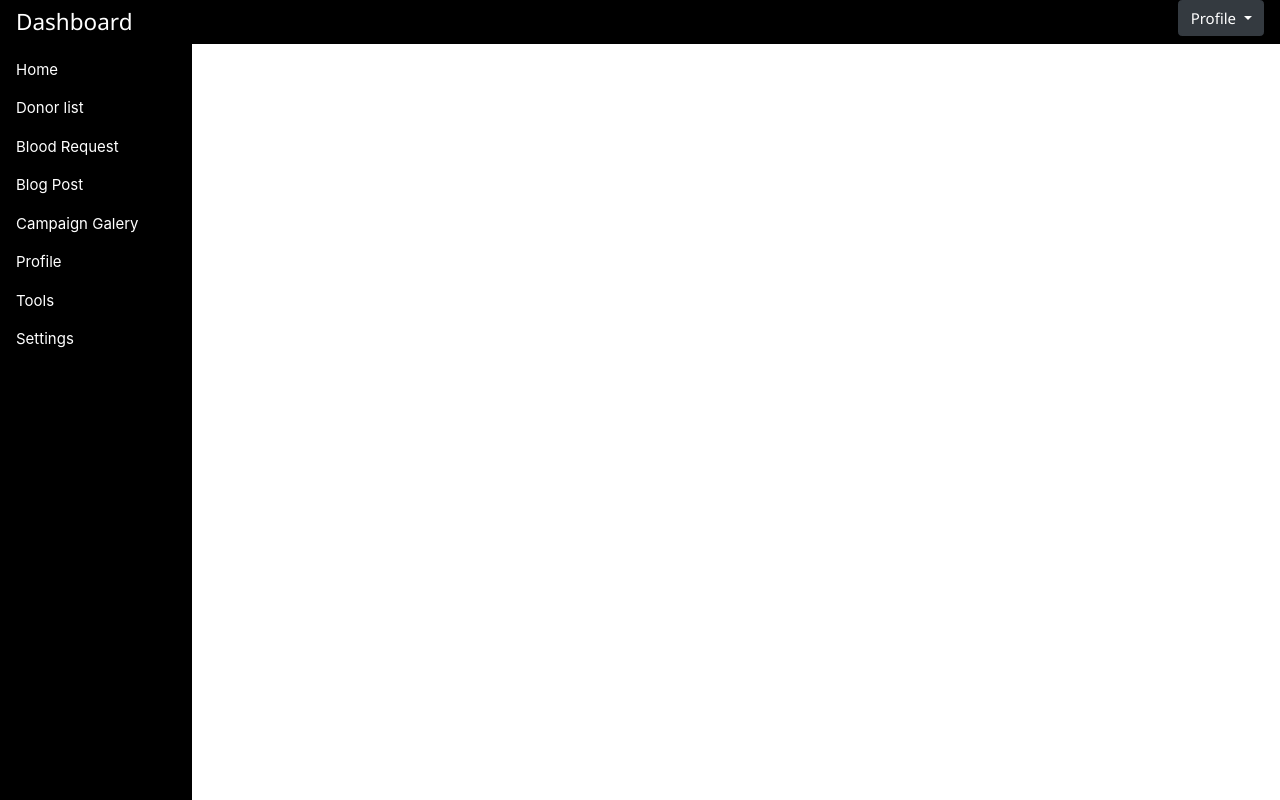
After one commit to munemsah/SEISD-Project, a PHP site: page /Deshboard.php in a window 1280 px wide. The commit adds this page. Run offline with PHP 8.4, Linux system fonts and the light colour scheme.

Commit message:
Add files via upload

```diff
--- /dev/null
+++ b/Deshboard.php
@@ -0,0 +1,61 @@
+<!DOCTYPE html>
+<html>
+<title>Blood Bank</title>
+<meta name="viewport" content="width=device-width, initial-scale=1">
+
+<link rel="stylesheet" href="https://www.w3schools.com/w3css/4/w3.css">
+
+<!-- Latest compiled and minified CSS -->
+<link rel="stylesheet" href="https://maxcdn.bootstrapcdn.com/bootstrap/4.5.2/css/bootstrap.min.css">
+
+<!-- jQuery library -->
+<script src="https://ajax.googleapis.com/ajax/libs/jquery/3.5.1/jquery.min.js"></script>
+
+<!-- Popper JS -->
+<script src="https://cdnjs.cloudflare.com/ajax/libs/popper.js/1.16.0/umd/popper.min.js"></script>
+
+<!-- Latest compiled JavaScript -->
+<script src="https://maxcdn.bootstrapcdn.com/bootstrap/4.5.2/js/bootstrap.min.js"></script>
+
+<body>
+
+<!-- Sidebar -->
+<div class="w3-sidebar  w3-black w3-bar-block" style="width:15%">
+  <h4 class="w3-bar-item" >Dashboard</h4>
+  <a href="#" class="w3-bar-item w3-button">Home</a>
+  <a href="#" class="w3-bar-item w3-button">Donor list</a>
+  <a href="#" class="w3-bar-item w3-button">Blood Request</a>
+  <a href="#" class="w3-bar-item w3-button">Blog Post</a>
+  <a href="#" class="w3-bar-item w3-button">Campaign Galery</a>
+  <a href="#" class="w3-bar-item w3-button ">Profile</a>
+  <a href="#" class="w3-bar-item w3-button">Tools</a>
+  <a href="#" class="w3-bar-item w3-button">Settings</a>
+
+</div>
+
+<!-- Page Content -->
+<div style="margin-left:15%">
+
+    <div class="w3-container w3-black">
+                <h4 class="text-right">
+                     <div class="dropdown">
+                        <button class="btn btn-dark dropdown-toggle" type="button" id="dropdownMenuButton" data-toggle="dropdown" aria-haspopup="true" aria-expanded="false"> Profile </button>
+                        <div class="dropdown-menu" aria-labelledby="dropdownMenuButton">
+                               <a class="dropdown-item" href="#">Profile</a>
+                                  <a class="dropdown-item" href="#">Setting</a>
+                                 <a class="dropdown-item" href="#">Log out</a>
+                       </div>
+                     </div>
+                 </h4>
+    </div>
+
+
+
+
+
+
+
+</div>
+
+</body>
+</html>
```
Also changed, not shown: Allcampaign.php (line endings or trailing spaces).
